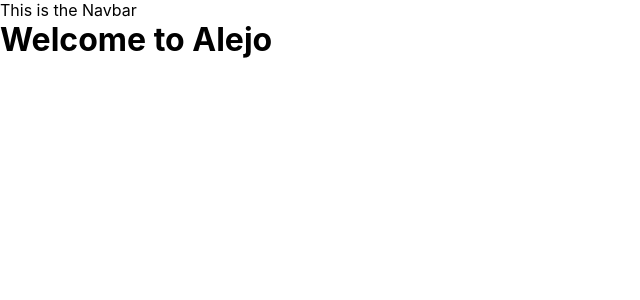
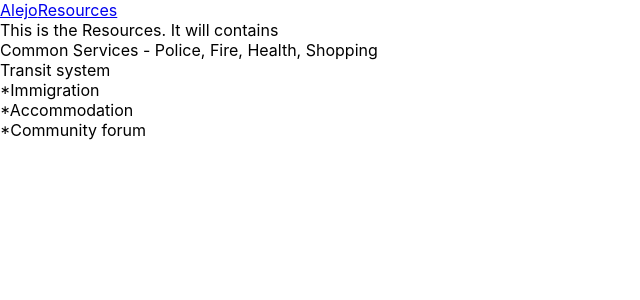
Before and after one commit to amierfaudzi/alejo, a React (Create React App) app: page /Resources in a window 1280 px wide. Shown: the top 300 px of the page, without its empty margins (0-640 px from the left). Built offline with nearby package versions, Linux system fonts and the light colour scheme.

Commit message:
add Resources page skeleton

```diff
--- a/src/App.js
+++ b/src/App.js
@@ -5,6 +5,7 @@ import {
   Link } from 'react-router-dom';
 import Home from './pages/Home/Home';
 import Navbar from './components/Navbar/Navbar';
+import Resources from './pages/Resources/Resources';
 
 
 function App() {
@@ -12,6 +13,7 @@ function App() {
     <Router>
       <Navbar/>
       <Switch>
+        <Route path="/Resources" component={Resources}/>
         <Route path="/" component={Home}/>
       </Switch>
     </Router>
--- a/src/components/Navbar/Navbar.js
+++ b/src/components/Navbar/Navbar.js
@@ -1,9 +1,11 @@
-import React from 'react'
+import React from 'react';
+import { Link } from 'react-router-dom';
 
 export default function Navbar() {
     return (
         <nav>
-            This is the Navbar
+            <Link to='/'>Alejo</Link>
+            <Link to='/Resources'>Resources</Link>
         </nav>
     )
 }
--- /dev/null
+++ b/src/pages/Resources/Resources.js
@@ -0,0 +1,16 @@
+import React from 'react'
+
+export default function Resources() {
+    return (
+        <div>
+            This is the Resources. It will contains
+            <ul>
+                <li>Common Services - Police, Fire, Health, Shopping</li>
+                <li>Transit system</li>
+                <li>*Immigration</li>
+                <li>*Accommodation</li>
+                <li>*Community forum</li>
+            </ul>
+        </div>
+    )
+}
```
Also changed, not shown: src/pages/Resources/Resources.scss (added).
